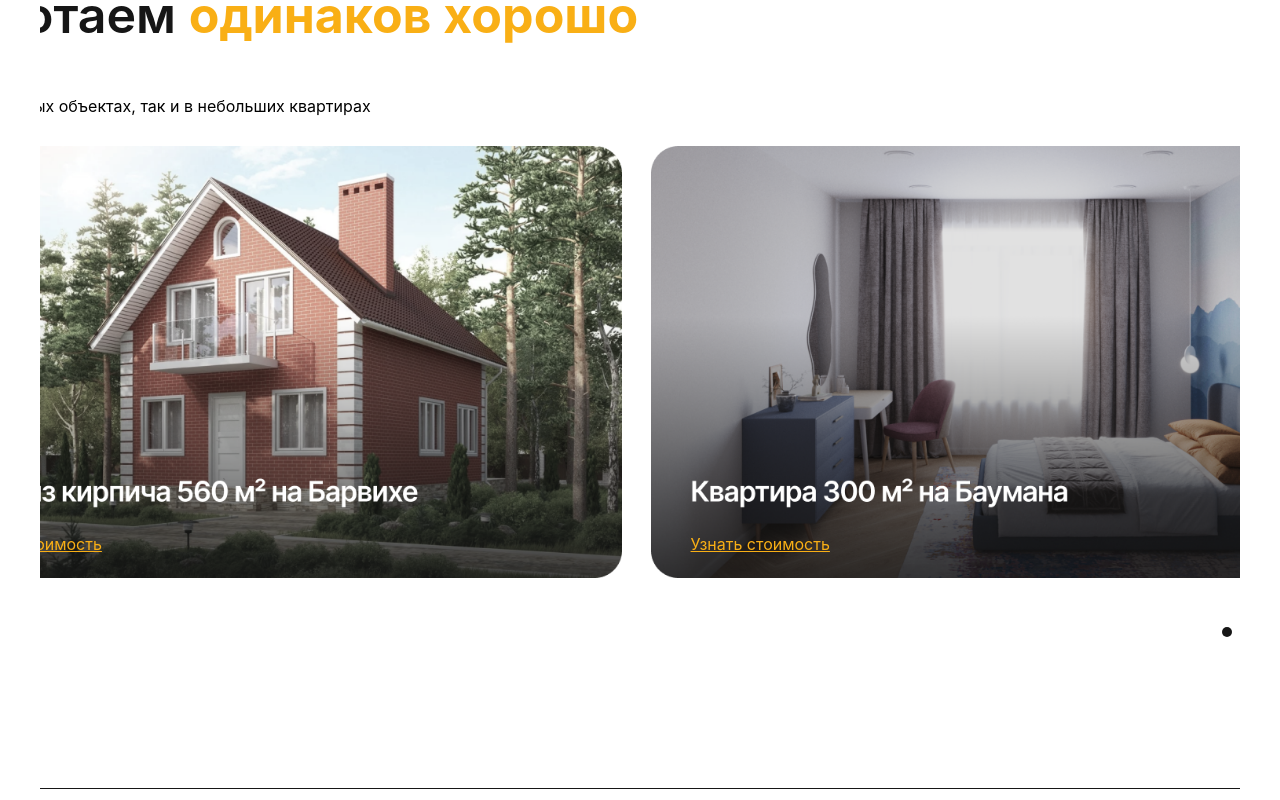
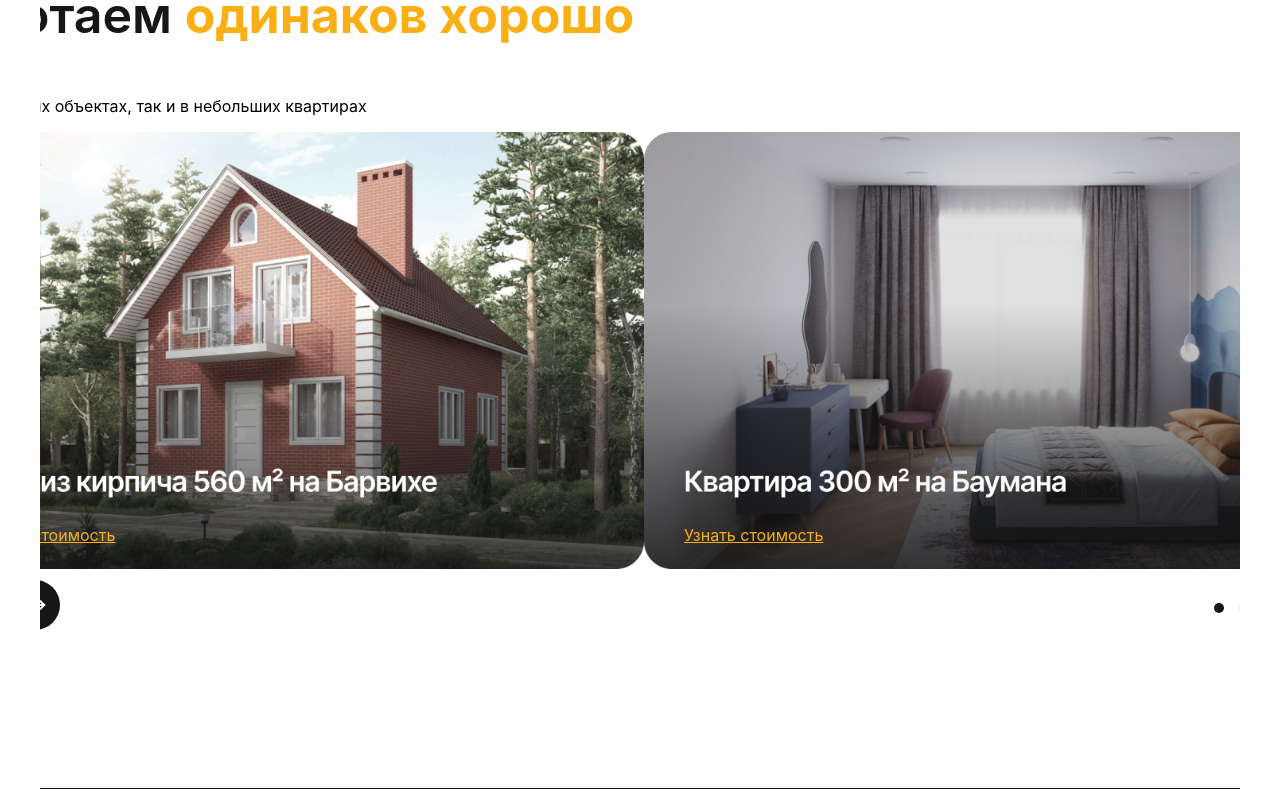
Before and after one commit to projacktor/FixR, a React (Vite) app: page /feedbacks in a window 1280 px wide. Shown: the part 1780-2580 px from the top of the page. Built offline with nearby package versions, Linux system fonts and the light colour scheme.

Commit message:
Fix WorksGallery and contacts

```diff
--- a/src/components/page chunks/Works Gallery/style.scss
+++ b/src/components/page chunks/Works Gallery/style.scss
@@ -1,10 +1,6 @@
 .variants_gallery {
-  position: relative;
-  width: 91rem;
   margin-left: 0.5rem;
-
   height: 80vh;
-  //left: 3%;
 
   .gallery_scroller {
     top: 85%;
@@ -12,15 +8,12 @@
   }
 
   .variants_gallery_slideshow {
-    position: relative;
-    width: 91rem;
     display: flex;
     flex-direction: row;
-    justify-content: space-between;
     align-items: center;
-
+    gap: rem;
     img {
-      width: 98%;
+      width: 100%;
     }
 
     p {
@@ -32,7 +25,6 @@
 
     #variant1 {
       order: 1;
-      margin: 1%;
     }
 
     #variant2 {
@@ -41,7 +33,10 @@
   }
 
   #scroller_WG {
-    width: 89rem;
+    width: 98%;
     margin-top: -3rem;
+    display: flex;
+    justify-content: center;
+    align-items: center;
   }
 }
--- a/src/pages/Contacts/Contacts.jsx
+++ b/src/pages/Contacts/Contacts.jsx
@@ -93,7 +93,7 @@ function Contacts() {
                         <BlackBtn text="Отправить сообщение"/>
                     </div>
                     <div id="send_message_form_privacy_container">
-                        <PrivacyPolicy />
+                        <PrivacyPolicy color="#000"/>
                     </div>
                 </form>
 
--- a/src/pages/Feedbacks/Feedbacks.jsx
+++ b/src/pages/Feedbacks/Feedbacks.jsx
@@ -19,7 +19,7 @@ function Feedbacks() {
                 <h1>Отзывы наших клиентов </h1>
             </div>
             <div className="feedbacks_content">
-                <CheckButton text="Оставить свой отзыв"/>
+                <CheckButton text="Оставить свой отзыв" link="/feedbacks"/>
                 <div className="feedbacks_gallery">
                     <div className="pseudo_vid3"></div>
                     <div className="pseudo_vid3"></div>
@@ -43,7 +43,7 @@ function Feedbacks() {
                     <WorksGallery />
                 </div>
                 <div id="feedbacks_works_gallery_CB_container">
-                    <CheckButton text="Смотреть все работы"/>
+                    <CheckButton text="Смотреть все работы" link="/portfolio"/>
                 </div>
             </div>
 
--- a/src/pages/Feedbacks/style.scss
+++ b/src/pages/Feedbacks/style.scss
@@ -62,10 +62,6 @@
     display: flex;
     flex-direction: column;
     align-items: flex-start;
-    margin-left: 3em;
-    #feedbacks_works_gallery_WG_container {
-      transform: translateX(-2rem);
-    }
     #feedbacks_works_gallery_pHeader {
       margin-left: 0.125rem;
     }
```
